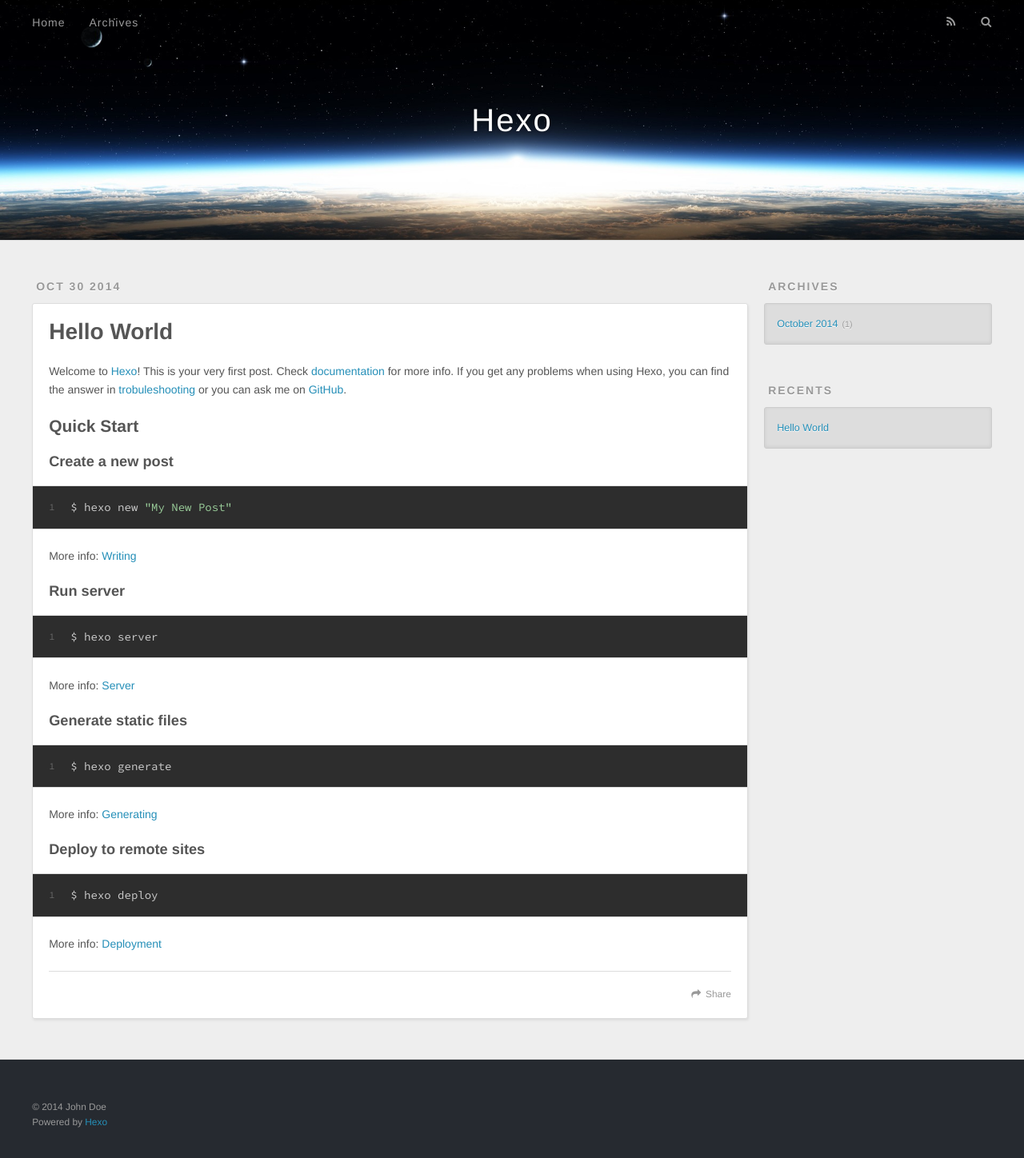
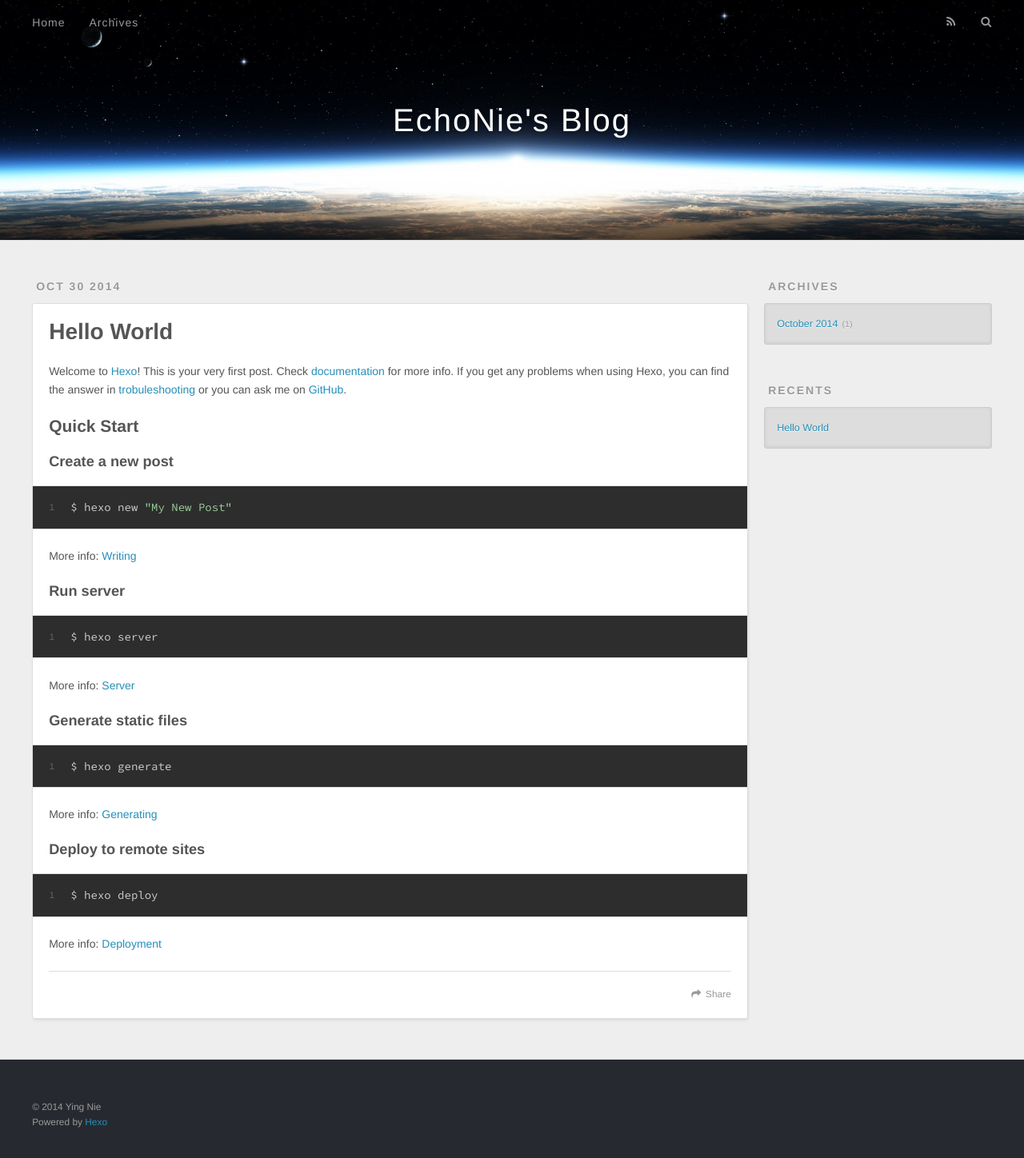
Before and after one commit to niezengying/niezengying.github.io, a plain HTML site: page archives/2014/10/index.html in a window 1280 px wide. Shown: the whole page at 80% size. Drawn offline with nearby package versions, Linux system fonts and the light colour scheme.

Commit message:
Site updated: 2014-10-30 01:09:45

```diff
--- a/archives/2014/10/index.html
+++ b/archives/2014/10/index.html
@@ -3,20 +3,20 @@
 <head>
   <meta charset="utf-8">
 
-  <title>Archives: 2014/10 | Hexo</title>
+  <title>Archives: 2014/10 | EchoNie&#39;s Blog</title>
   <meta name="viewport" content="width=device-width, initial-scale=1, maximum-scale=1">
-  <meta name="description">
+  <meta name="description" content="Smile - Singing - Staking - Science">
 <meta property="og:type" content="website">
-<meta property="og:title" content="Hexo">
+<meta property="og:title" content="EchoNie's Blog">
 <meta property="og:url" content="http://yoursite.com/archives/2014/10/">
-<meta property="og:site_name" content="Hexo">
-<meta property="og:description">
+<meta property="og:site_name" content="EchoNie's Blog">
+<meta property="og:description" content="Smile - Singing - Staking - Science">
 <meta name="twitter:card" content="summary">
-<meta name="twitter:title" content="Hexo">
-<meta name="twitter:description">
+<meta name="twitter:title" content="EchoNie's Blog">
+<meta name="twitter:description" content="Smile - Singing - Staking - Science">
 
 
-    <link rel="alternative" href="/atom.xml" title="Hexo" type="application/atom+xml">
+    <link rel="alternative" href="/atom.xml" title="EchoNie&#39;s Blog" type="application/atom+xml">
 
 
     <link rel="icon" href="/favicon.png">
@@ -35,7 +35,7 @@
   <div id="header-outer" class="outer">
     <div id="header-title" class="inner">
       <h1 id="logo-wrap">
-        <a href="/" id="logo">Hexo</a>
+        <a href="/" id="logo">EchoNie&#39;s Blog</a>
       </h1>
 
     </div>
@@ -159,7 +159,7 @@
 
   <div class="outer">
     <div id="footer-info" class="inner">
-      &copy; 2014 John Doe<br>
+      &copy; 2014 Ying Nie<br>
       Powered by <a href="http://hexo.io/" target="_blank">Hexo</a>
     </div>
   </div>
```
Also changed, not shown: 2014/10/30/hello-world/index.html (+5 -5 lines), archives/2014/index.html (+10 -10 lines), archives/index.html (+10 -10 lines), index.html (+10 -10 lines).
